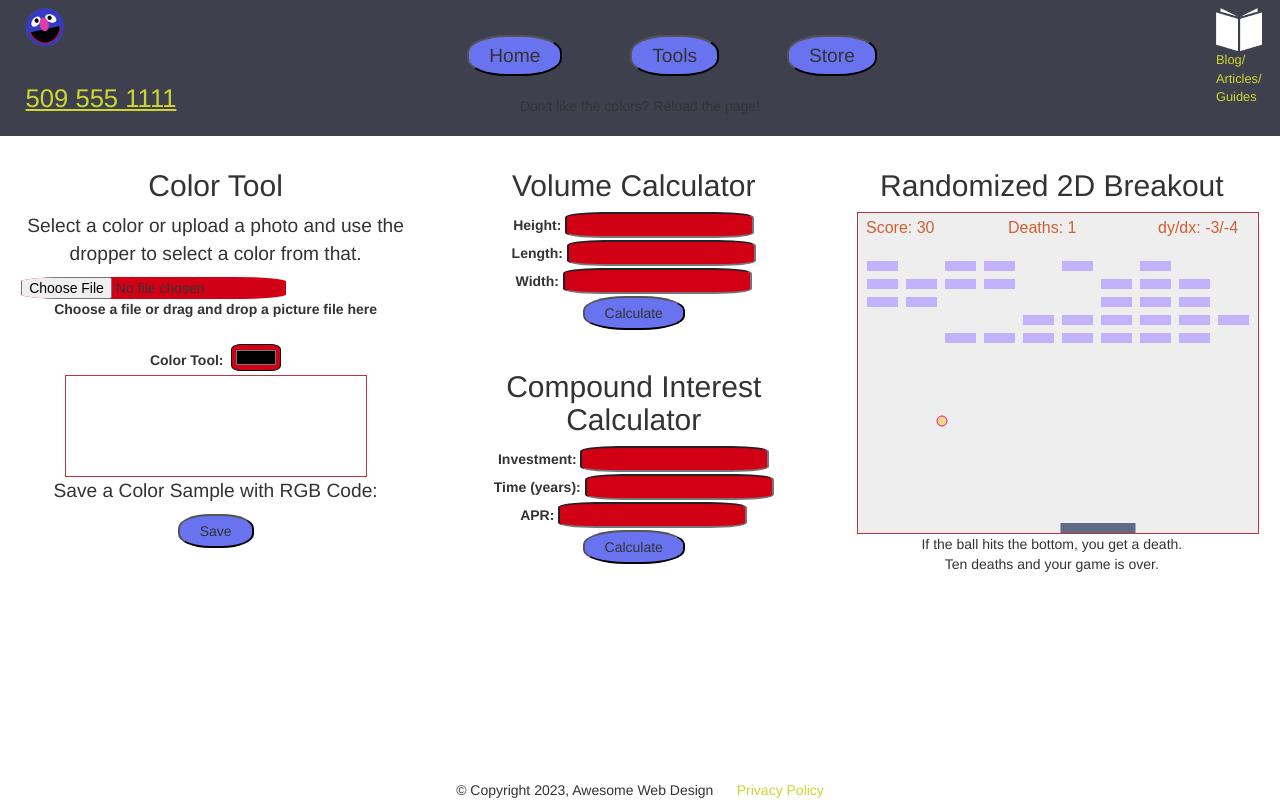
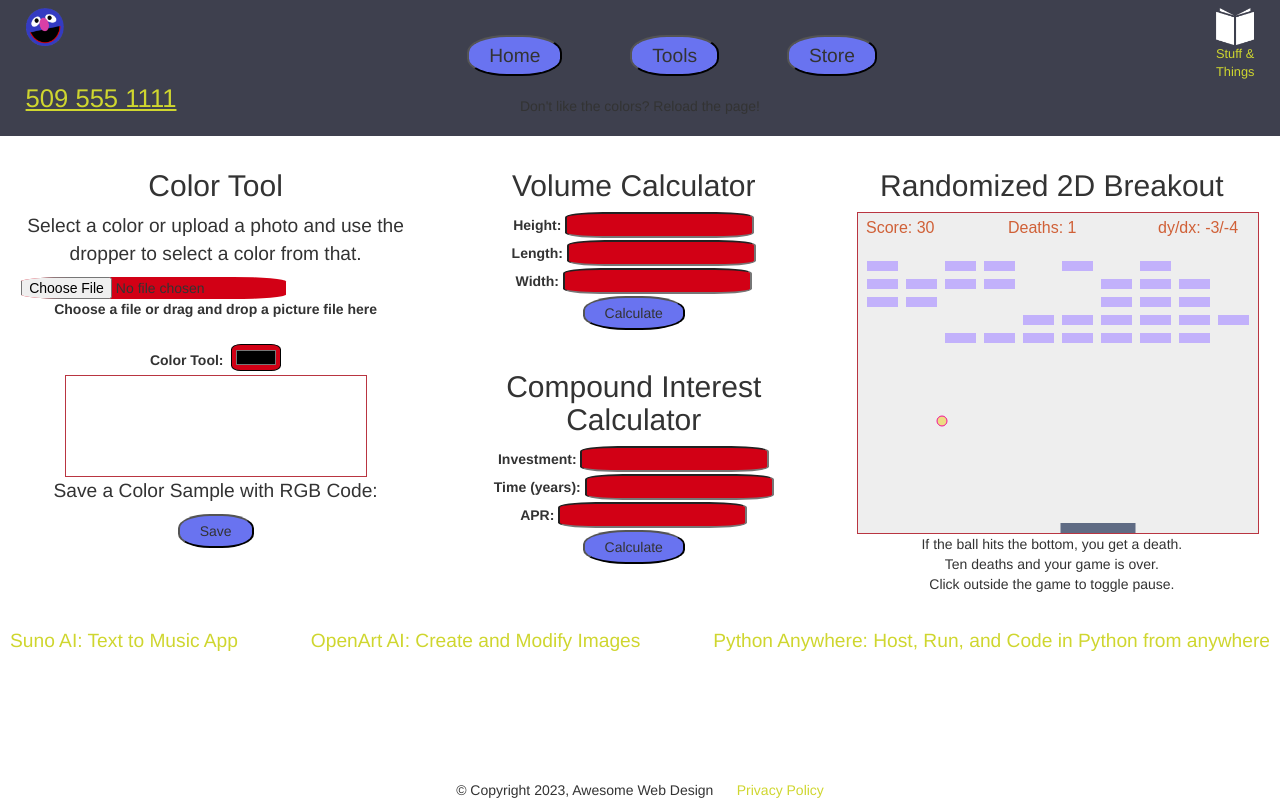
Before and after one commit to Snaught/sample, a Flask app: page /tools in a window 1280 px wide. Run offline with Flask 2, Linux system fonts and the light colour scheme; some libraries are stand-ins or nearby versions.

Commit message:
menu tweaks; pause on game, links & pic

```diff
--- a/static/main.css
+++ b/static/main.css
@@ -114,6 +114,12 @@ ul.prv {
     top: 10%;
 }
 
+.links {
+    display: flex;
+    justify-content: space-between;
+    margin: 10px;
+}
+
 .text {
     padding-left: 1%;
     padding-right: 1%;
--- a/static/tools.js
+++ b/static/tools.js
@@ -140,6 +140,7 @@ document.addEventListener('DOMContentLoaded', function() {
     let paddleX = (canvas.width - paddleWidth) / 2;
     let rightPressed = false;
     let leftPressed = false;
+    var paused = false;
     document.addEventListener("keydown", keyDownHandler, false);
     document.addEventListener("keyup", keyUpHandler, false);
     document.addEventListener("mousemove", mouseMoveHandler, false);
@@ -147,6 +148,12 @@ document.addEventListener('DOMContentLoaded', function() {
     document.addEventListener("touchstart", touchStartHandler, false);
     document.addEventListener("touchend", touchEndHandler, false);
     document.addEventListener("touchmove", touchMoveHandler, false);
+
+    document.addEventListener("click", function(event) {
+        if (!event.target.closest("canvas")) {
+            togglePause();
+        }
+    });
 
     let deaths = 0;
     let score = 0;
@@ -230,6 +237,10 @@ document.addEventListener('DOMContentLoaded', function() {
         }
     }
 
+    function togglePause() {
+        paused = !paused;
+    }
+
     function drawBall() {
       ctx.beginPath();
       ctx.arc(x, y, ballRadius, 0, Math.PI * 2);
@@ -291,6 +302,9 @@ document.addEventListener('DOMContentLoaded', function() {
     }
 
     function draw() {
+        if (paused) {
+            return;
+        }
         ctx.clearRect(0, 0, canvas.width, canvas.height);
         drawBall();
         drawPaddle();
--- a/templates/admin.html
+++ b/templates/admin.html
@@ -37,7 +37,7 @@
         <a href="/"><img class="altlogo" src="/static/images/awesomeg.png" alt="Awesome Logo"></a>
         <div class="guidelink">
             <a class="guides" href="/guides">
-            <img src="/static/images/guide.png" alt="Book Logo">Blog/ Articles/ Guides</a>
+            <img src="/static/images/guide.png" alt="Book Logo">Stuff & Things</a>
         </div>
     </header>
     <main>
--- a/templates/privacy.html
+++ b/templates/privacy.html
@@ -37,7 +37,7 @@
         <a href="/"><img class="altlogo" src="/static/images/awesomeg.png" alt="Awesome Logo"></a>
         <div class="guidelink">
             <a class="guides" href="/guides">
-            <img src="/static/images/guide.png" alt="Book Logo">Blog/ Articles/ Guides</a>
+            <img src="/static/images/guide.png" alt="Book Logo">Stuff & Things</a>
         </div>
     </header>
     <main>
--- a/templates/sent.html
+++ b/templates/sent.html
@@ -35,7 +35,7 @@
         <a href="/"><img class="altlogo" src="/static/images/awesomeg.png" alt="Awesome Logo"></a>
         <div class="guidelink">
             <a class="guides" href="/guides">
-            <img src="/static/images/guide.png" alt="Book Logo">Blog/ Articles/ Guides</a>
+            <img src="/static/images/guide.png" alt="Book Logo">Stuff & Things</a>
         </div>
     </header>
     <div id="carouselFade" class="carousel slide carousel-fade" data-ride="carousel">
--- a/templates/store.html
+++ b/templates/store.html
@@ -36,7 +36,7 @@
         <a href="/"><img class="altlogo" src="/static/images/awesomeg.png" alt="Awesome Logo"></a>
         <div class="guidelink">
             <a class="guides" href="/guides">
-            <img src="/static/images/guide.png" alt="Book Logo">Blog/ Articles/ Guides</a>
+            <img src="/static/images/guide.png" alt="Book Logo">Stuff & Things</a>
         </div>
     </header>
     <div>
--- a/templates/tools.html
+++ b/templates/tools.html
@@ -37,7 +37,7 @@
         <a href="/"><img class="altlogo" src="/static/images/awesomeg.png" alt="Awesome Logo"></a>
         <div class="guidelink">
             <a class="guides" href="/guides">
-            <img src="/static/images/guide.png" alt="Book Logo">Blog/ Articles/ Guides</a>
+            <img src="/static/images/guide.png" alt="Book Logo">Stuff & Things</a>
         </div>
     </header>
     <main class="tools">
@@ -103,9 +103,15 @@
             <h2>Randomized 2D Breakout</h2>
             <canvas id="bkCanvas" width="480" height="320" style="border:1px solid "></canvas>
             If the ball hits the bottom, you get a death. <br>
-            Ten deaths and your game is over.
+            Ten deaths and your game is over.<br>
+            Click outside the game to toggle pause.
         </div>
     </main>
+    <ul class="links">
+        <li><a href="https://app.suno.ai/" target="_blank">Suno AI: Text to Music App</a></li>
+        <li><a href="https://openart.ai/home" target="_blank">OpenArt AI: Create and Modify Images</a></li>
+        <li><a href="https://www.pythonanywhere.com/" target="_blank">Python Anywhere: Host, Run, and Code in Python from anywhere</a></li>
+    </ul>
     <div>
         <span title="Questions? Give us a call! ">
             <a class="help" href="tel:5095551111" onclick="gtag_report_conversion()">509 555 1111</a>
```
Also changed, not shown: templates/guides.html (+9 -2 lines), templates/index.html (+2 -6 lines), static/images/cat.webp (added).
